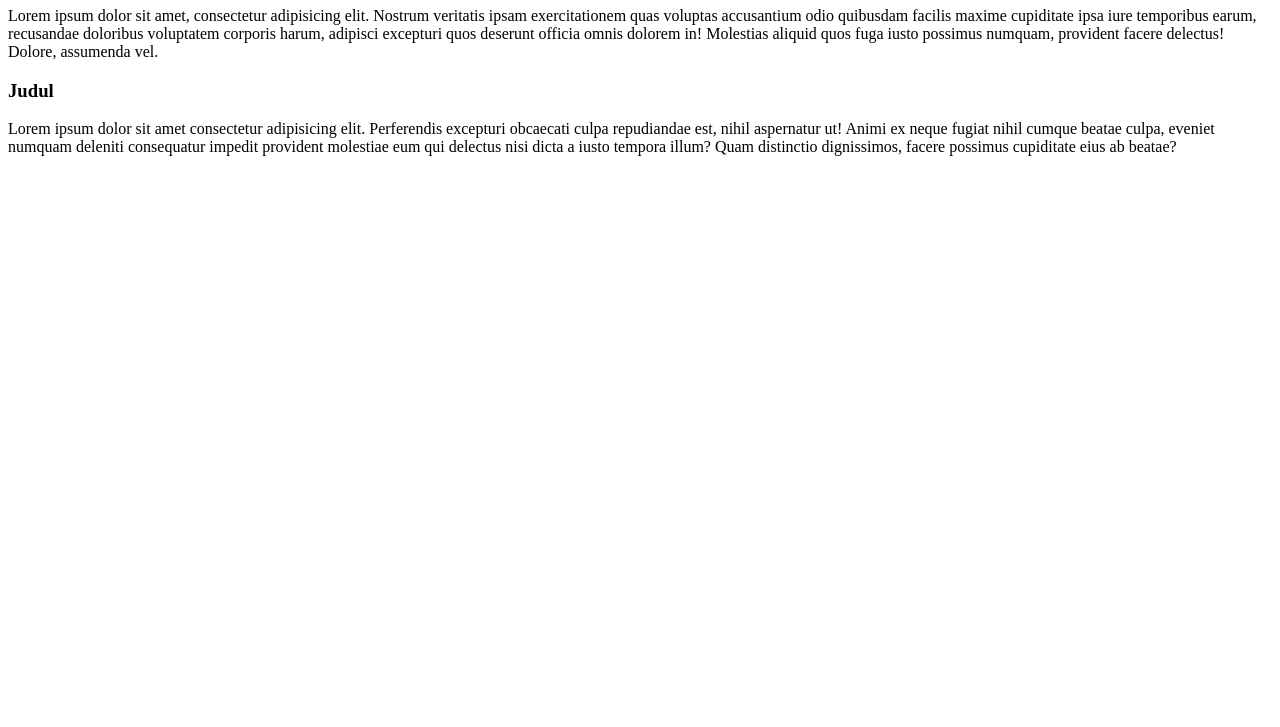
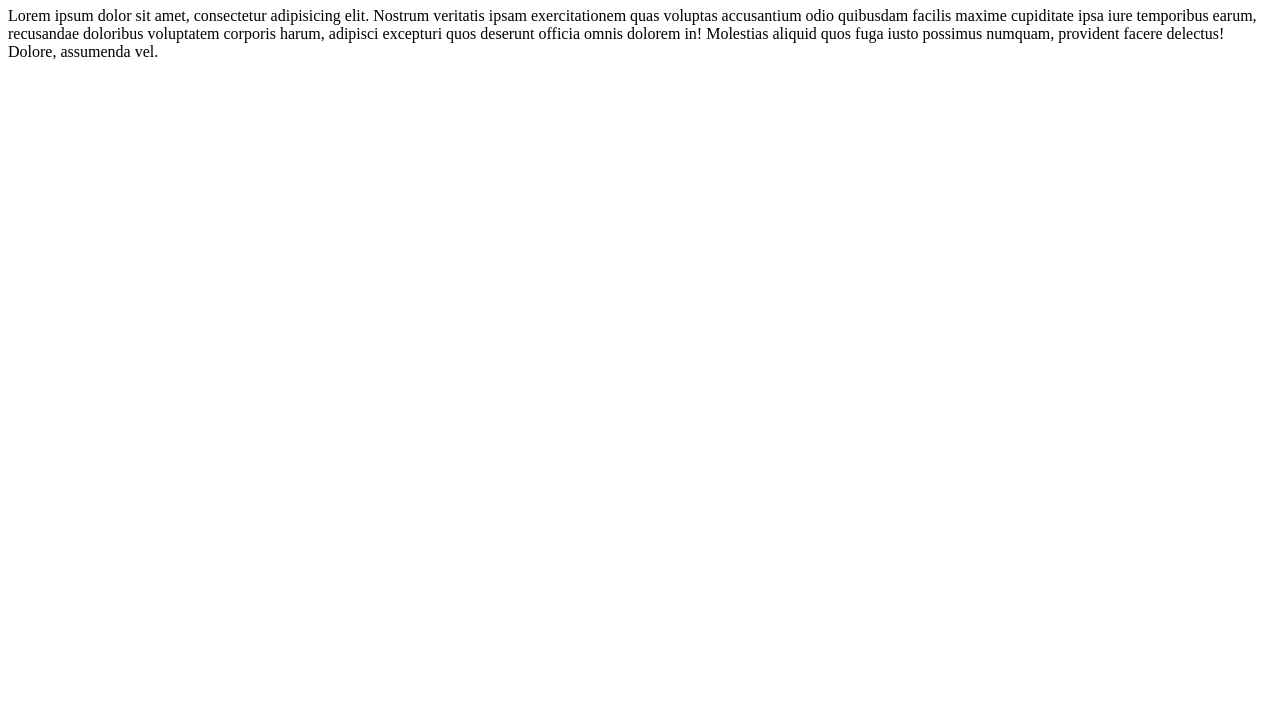
Before and after one commit to andikahasibuan/wpubelajarweb, a plain HTML site: page 04-git-dan-github/coba.html in a window 1280 px wide. Shown: the part 73-800 px from the top of the page. Drawn offline with Linux system fonts and the light colour scheme.

Commit message:
menghapus h3, paragraf pada file coba.html dan membuat file coba.txt

```diff
--- a/04-git-dan-github/coba.html
+++ b/04-git-dan-github/coba.html
@@ -16,15 +16,5 @@
       dolorem in! Molestias aliquid quos fuga iusto possimus numquam, provident
       facere delectus! Dolore, assumenda vel.
     </p>
-
-    <h3>Judul</h3>
-    <p>
-      Lorem ipsum dolor sit amet consectetur adipisicing elit. Perferendis
-      excepturi obcaecati culpa repudiandae est, nihil aspernatur ut! Animi ex
-      neque fugiat nihil cumque beatae culpa, eveniet numquam deleniti
-      consequatur impedit provident molestiae eum qui delectus nisi dicta a
-      iusto tempora illum? Quam distinctio dignissimos, facere possimus
-      cupiditate eius ab beatae?
-    </p>
   </body>
 </html>
```
Also changed, not shown: 04-git-dan-github/coba.txt (added).
